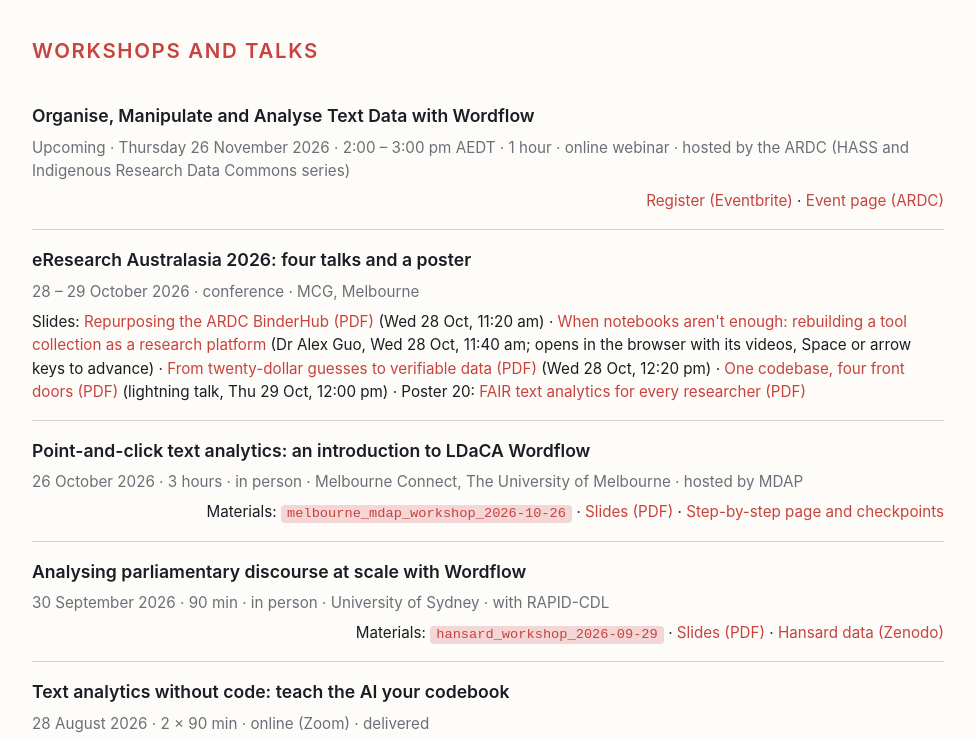
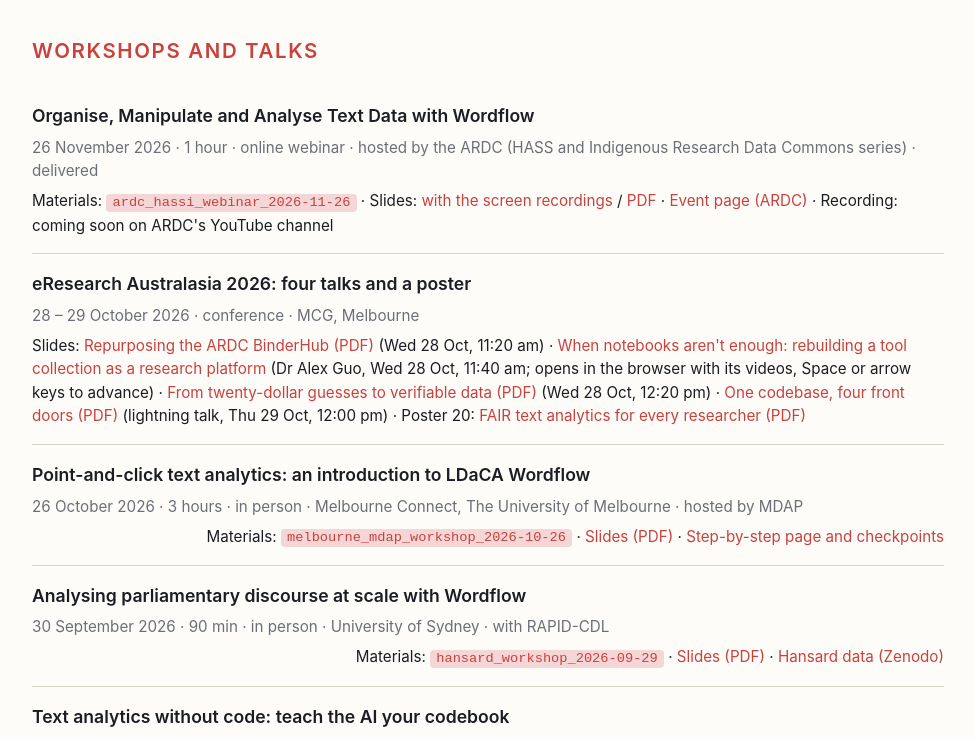
Before and after one commit to milysun/wordflow-workshop, a plain HTML site: page docs/index.html in a window 1280 px wide. Shown: the part 940-1679 px from the top of the page, without its empty margins (152-1127 px from the left). Drawn offline with Linux system fonts and the light colour scheme.

Commit message:
Hub: the ARDC webinar on 26 November, delivered; slides (viewer with recordings, and PDF)
Co-Authored-By: Claude Opus 5.5 <noreply@anthropic.com>

```diff
--- a/docs/index.html
+++ b/docs/index.html
@@ -260,10 +260,14 @@
     <ul class="workshop-list">
       <li id="ardc_hassi_webinar_2026-11-26">
         <span class="ws-title">Organise, Manipulate and Analyse Text Data with Wordflow</span>
-        <span class="ws-meta">Upcoming · Thursday 26 November 2026 · 2:00 – 3:00 pm AEDT · 1 hour · online webinar · hosted by the ARDC (HASS and Indigenous Research Data Commons series)</span>
+        <span class="ws-meta">26 November 2026 · 1 hour · online webinar · hosted by the ARDC (HASS and Indigenous Research Data Commons series) · delivered</span>
         <span class="ws-link">
-          <a href="https://www.eventbrite.com.au/e/organise-manipulate-and-analyse-text-data-with-wordflow-tickets-2002493209094">Register (Eventbrite)</a>
+          Materials:
+          <a href="https://github.com/milysun/wordflow-workshop/tree/ardc_hassi_webinar_2026-11-26"><code>ardc_hassi_webinar_2026-11-26</code></a>
+          · Slides: <a href="https://claude.ai/artifact/92MvtXmiPT2T4DRft8ShXD" target="_blank" rel="noopener">with the screen recordings</a>
+          / <a href="https://github.com/milysun/wordflow-workshop/blob/ardc_hassi_webinar_2026-11-26/slides/ardc-webinar-wordflow.pdf">PDF</a>
           · <a href="https://ardc.edu.au/event/organise-manipulate-and-analyse-text-data-with-wordflow/">Event page (ARDC)</a>
+          · Recording: coming soon on ARDC's YouTube channel
         </span>
       </li>
       <li id="eresearch_australasia_2026">
```
